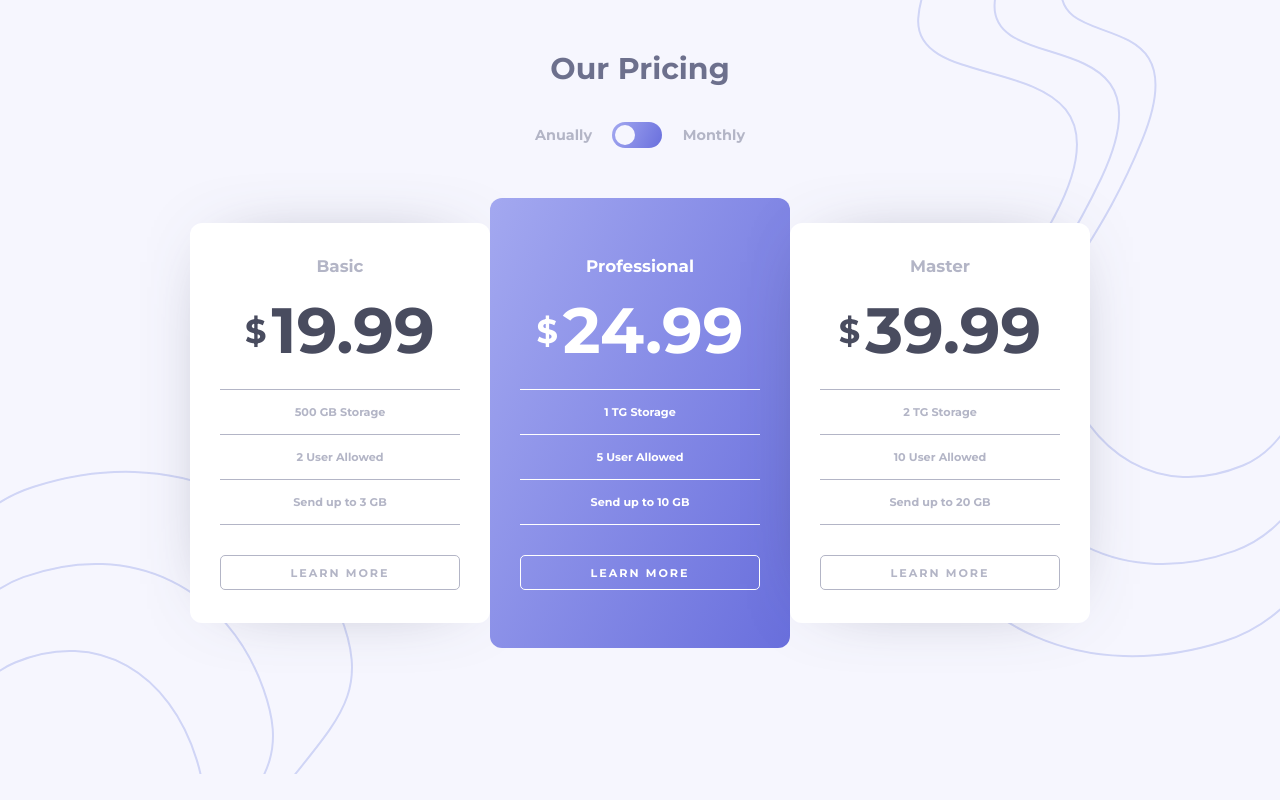
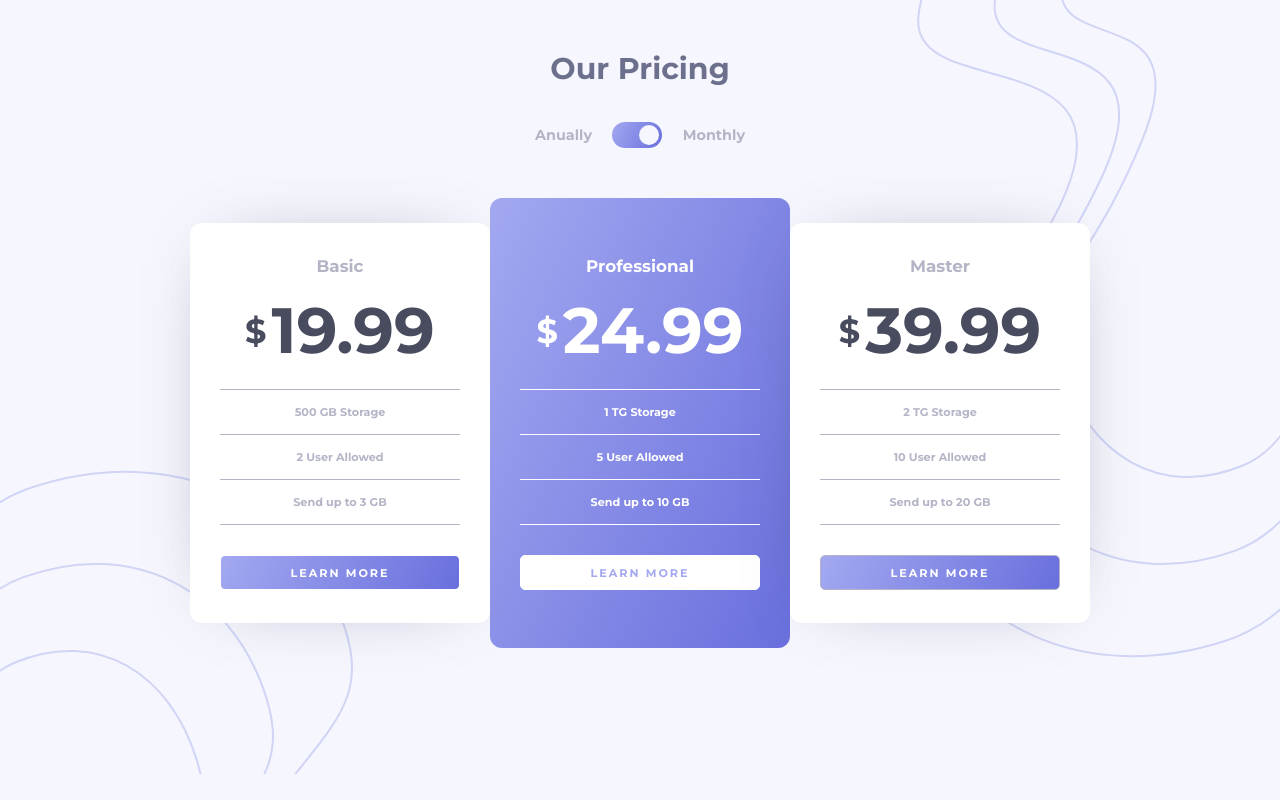
Before and after one commit to kdumagalhaes/pricing-component-reactjs, a React (Create React App) app: page / in a window 1280 px wide. Built offline with nearby package versions, Linux system fonts and the light colour scheme; the HTML template or start-up script is replaced by a standard one.

Commit message:
functional toggle

```diff
--- a/src/App.js
+++ b/src/App.js
@@ -1,15 +1,17 @@
-import React from 'react';
+import React, {useState} from 'react';
 import GlobalReset from './GlobalReset';
 import PageTitle from './components/PageTitle/PageTitle';
 import Toggle from './components/Toggle/Toggle';
 import CardRow from './components/CardRow/CardRow';
 
 function App() {
+  const [currentPrice, setPrice] = useState(false);
+
   return (
     <div>
       <PageTitle text="Our Pricing" />
-      <Toggle />
-      <CardRow />
+      <Toggle currentPrice={currentPrice} setPrice={setPrice} />
+      <CardRow currentPrice={currentPrice} setPrice={setPrice}/>
       <GlobalReset />
     </div>
   );
--- a/src/components/CardRow/CardRow.js
+++ b/src/components/CardRow/CardRow.js
@@ -2,30 +2,36 @@ import React from 'react';
 import { CardRowDiv } from './CardRowStyles';
 import Card from '../Cards/Card';
 
-const CardRow = () => {
+const CardRow = ({setPrice, currentPrice}) => {
+  const monthly = [19.99, 24.99, 39.99];
+  const annually = [199.99, 249.99, 399.99];
+  const priceChanged = currentPrice ? annually : monthly;
+
   return (
-    <CardRowDiv>
+    <CardRowDiv setPrice={setPrice} currentPrice={currentPrice}>
       <Card
         cardHeight="400px"
         shadow="0px 0px 74px -39px rgba(73,76,95,0.7)"
         backgroundColor="#fff"
         title="Basic"
         titleColor="var(--light-grayish-blue)"
-        price="19.99"
+        price={priceChanged[0]}
         item1="500 GB Storage"
         item2="2 User Allowed"
         item3="Send up to 3 GB"
         ulColor="var(--light-grayish-blue)"
         priceColor="var(--dark-grayish-blue)"
-        borderColor="var(--light-grayish-blue)"
-        buttonFontColor="var(--light-grayish-blue)"
+        buttonFontColor="#fff"
+        buttonBackground="var(--bg-gradient)"
+        buttonBorderHover="hsl(236, 72%, 79%)"
+        buttonFontColorHover="hsl(236, 72%, 79%)"
       />
       <Card
         cardHeight="450px"
         shadow="none"
         backgroundColor="var(--bg-gradient)"
         title="Professional"
-        price="24.99"
+        price={priceChanged[1]}
         item1="1 TG Storage"
         item2="5 User Allowed"
         item3="Send up to 10 GB"
@@ -33,7 +39,10 @@ const CardRow = () => {
         titleColor="#fff"
         priceColor="#fff"
         borderColor="#fff"
-        buttonFontColor="#fff"
+        buttonFontColor="hsl(236, 72%, 79%)"
+        buttonBackground="#fff"
+        buttonBorderHover="#fff"
+        buttonFontColorHover="#fff"
       />
       <Card
         cardHeight="400px"
@@ -41,14 +50,17 @@ const CardRow = () => {
         backgroundColor="#fff"
         title="Master"
         titleColor="var(--light-grayish-blue)"
-        price="39.99"
+        price={priceChanged[2]}
         item1="2 TG Storage"
         item2="10 User Allowed"
         item3="Send up to 20 GB"
         ulColor="var(--light-grayish-blue)"
         priceColor="var(--dark-grayish-blue)"
         borderColor="var(--light-grayish-blue)"
-        buttonFontColor="var(--light-grayish-blue)"
+        buttonFontColor="#fff"
+        buttonBackground="var(--bg-gradient)"
+        buttonBorderHover="hsl(236, 72%, 79%)"
+        buttonFontColorHover="hsl(236, 72%, 79%)"
       />
     </CardRowDiv>
   );
--- a/src/components/Cards/Buttons/Button.js
+++ b/src/components/Cards/Buttons/Button.js
@@ -1,12 +1,24 @@
-import React from 'react'
-import {ButtonTag} from './ButtonStyles'
+import React from 'react';
+import { ButtonTag } from './ButtonStyles';
 
-const Button = ({borderColor, buttonFontColor}) => {
-    return(
-        <ButtonTag borderColor={borderColor} buttonFontColor={buttonFontColor}>
-            Learn more
-        </ButtonTag>
-    )
-}
+const Button = ({
+  borderColor,
+  buttonFontColor,
+  buttonBackground,
+  buttonBorderHover,
+  buttonFontColorHover,
+}) => {
+  return (
+    <ButtonTag
+      borderColor={borderColor}
+      buttonFontColor={buttonFontColor}
+      buttonBackground={buttonBackground}
+      buttonBorderHover={buttonBorderHover}
+      buttonFontColorHover={buttonFontColorHover}
+    >
+      Learn more
+    </ButtonTag>
+  );
+};
 
-export default Button
+export default Button;
--- a/src/components/Cards/Buttons/ButtonStyles.js
+++ b/src/components/Cards/Buttons/ButtonStyles.js
@@ -3,7 +3,7 @@ import styled from 'styled-components';
 export const ButtonTag = styled.button`
   width: 100%;
   border: 1px solid ${({borderColor}) => borderColor};
-  background: transparent;
+  background: ${({buttonBackground}) => buttonBackground};
   border-radius: 5px;
   height: 35px;
   text-transform: uppercase;
@@ -16,7 +16,8 @@ export const ButtonTag = styled.button`
   color: ${({buttonFontColor}) => buttonFontColor};
 
   &:hover {
-  border: 1px solid hsl(236, 72%, 79%);
-  color: hsl(236, 72%, 79%);
+  border: 1px solid ${({buttonBorderHover}) => buttonBorderHover};
+  color: ${({buttonFontColorHover}) => buttonFontColorHover};
+  background: transparent;
   }
 `;
--- a/src/components/Cards/Card.js
+++ b/src/components/Cards/Card.js
@@ -1,6 +1,14 @@
 import React from 'react';
-import { CardDiv, MoneySymbol, PriceTag, List, Title, ListItem, ListItemSpan } from './CardStyles';
-import Button from './Buttons/Button'
+import {
+  CardDiv,
+  MoneySymbol,
+  PriceTag,
+  List,
+  Title,
+  ListItem,
+  ListItemSpan,
+} from './CardStyles';
+import Button from './Buttons/Button';
 
 const Card = ({
   cardHeight,
@@ -16,6 +24,9 @@ const Card = ({
   titleColor,
   borderColor,
   buttonFontColor,
+  buttonBackground,
+  buttonFontColorHover,
+  buttonBorderHover,
 }) => {
   return (
     <CardDiv
@@ -24,14 +35,29 @@ const Card = ({
       backgroundColor={backgroundColor}
     >
       <div>
-      <Title titleColor={titleColor}>{title}</Title>
-      <PriceTag priceColor={priceColor}><MoneySymbol>$</MoneySymbol>{price}</PriceTag>
-      <List ulColor={ulColor}>
-        <ListItem><ListItemSpan>{item1}</ListItemSpan></ListItem>
-        <ListItem><ListItemSpan>{item2}</ListItemSpan></ListItem>
-        <ListItem><ListItemSpan>{item3}</ListItemSpan></ListItem>
-      </List>
-      <Button borderColor={borderColor} buttonFontColor={buttonFontColor}/>
+        <Title titleColor={titleColor}>{title}</Title>
+        <PriceTag priceColor={priceColor}>
+          <MoneySymbol>$</MoneySymbol>
+          {price}
+        </PriceTag>
+        <List ulColor={ulColor}>
+          <ListItem>
+            <ListItemSpan>{item1}</ListItemSpan>
+          </ListItem>
+          <ListItem>
+            <ListItemSpan>{item2}</ListItemSpan>
+          </ListItem>
+          <ListItem>
+            <ListItemSpan>{item3}</ListItemSpan>
+          </ListItem>
+        </List>
+        <Button
+          borderColor={borderColor}
+          buttonFontColor={buttonFontColor}
+          buttonBackground={buttonBackground}
+          buttonBorderHover={buttonBorderHover}
+          buttonFontColorHover={buttonFontColorHover}
+        />
       </div>
     </CardDiv>
   );
--- a/src/components/Toggle/Toggle.js
+++ b/src/components/Toggle/Toggle.js
@@ -1,11 +1,12 @@
 import React from 'react';
 import { ToggleDiv } from './ToggleStyles';
 import ToggleButton from './ToggleButton/ToggleButton';
-const Toggle = () => {
+
+const Toggle = ({setPrice, currentPrice}) => {
   return (
-    <ToggleDiv>
+    <ToggleDiv >
       <span>Anually</span>
-      <ToggleButton />
+      <ToggleButton setPrice={setPrice} currentPrice={currentPrice}/>
       <span>Monthly</span>
     </ToggleDiv>
   );
--- a/src/components/Toggle/ToggleButton/ToggleButton.js
+++ b/src/components/Toggle/ToggleButton/ToggleButton.js
@@ -1,15 +1,19 @@
-import React, {useState} from 'react'
-import {ToggleButtonDiv, ToggleCircleDiv} from './ToggleButtonStyles'
+import React, { useState } from 'react';
+import { ToggleButtonDiv, ToggleCircleDiv } from './ToggleButtonStyles';
 
+const ToggleButton = ({setPrice, currentPrice}) => {
+  const [checked, setChecked] = useState(false);
+  const active = checked ? '0' : '24px';
+  return (
+    <ToggleButtonDiv
+      onClick={() => {
+        setChecked(!checked);
+        setPrice(!currentPrice);
+      }}
+    >
+      <ToggleCircleDiv rightMovement={active} />
+    </ToggleButtonDiv>
+  );
+};
 
-const ToggleButton = () => {
-    const [checked, setChecked] = useState(false)
-    const active = checked ? '24px' : '0'
-    return (
-        <ToggleButtonDiv onClick={() => setChecked(!checked)}>
-            <ToggleCircleDiv  rightMovement={active}/>
-        </ToggleButtonDiv>
-    )
-}
-
-export default ToggleButton
+export default ToggleButton;
```
